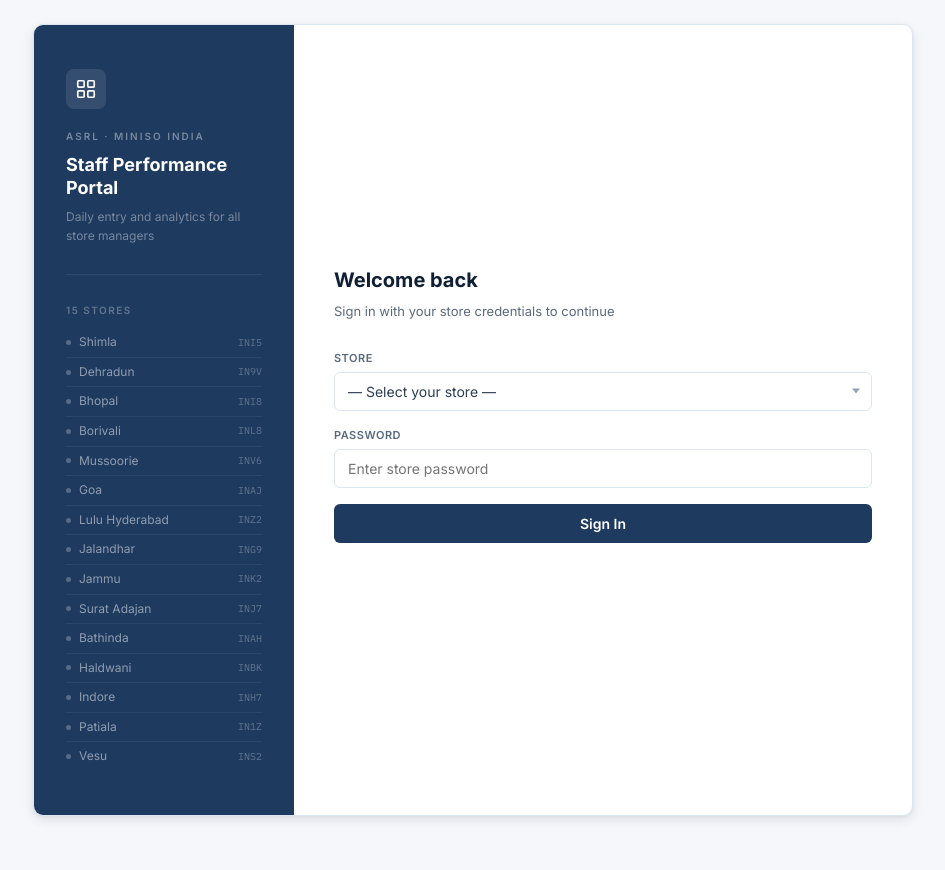
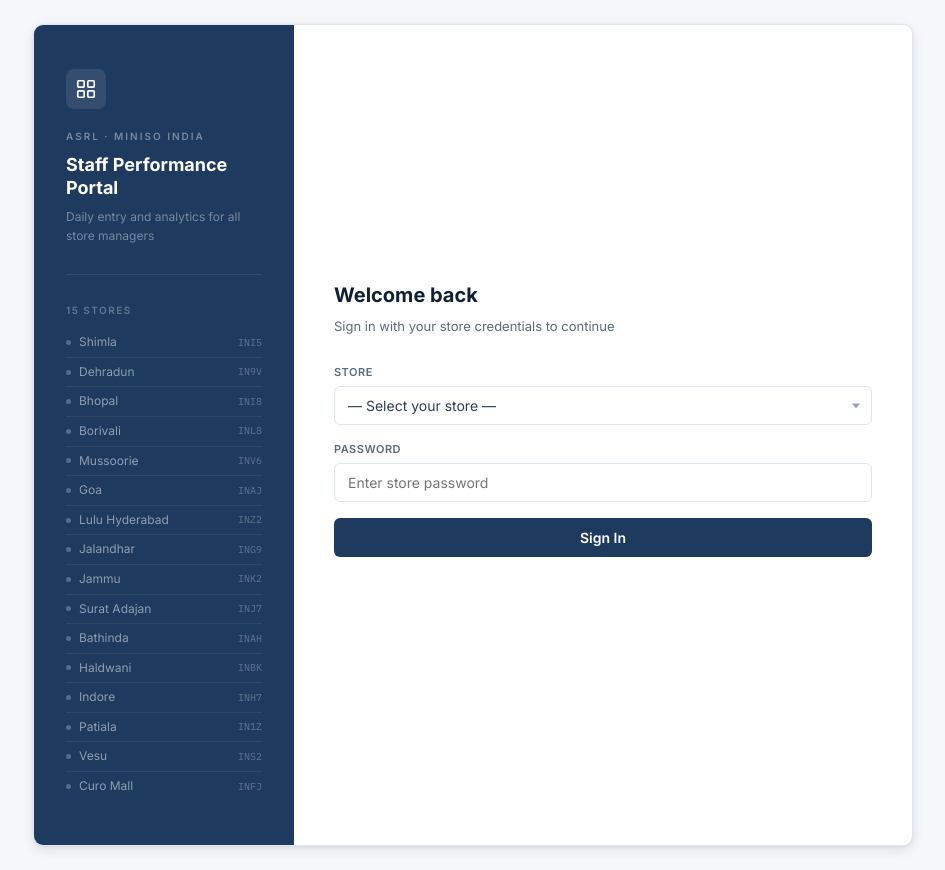
Before and after one commit to minis589/Asrl_Staffperformance, a plain HTML site: page index.html in a window 1280 px wide. Shown: the whole page, without its empty margins (167-1112 px from the left). Before the commit the page ends 840 px from the top, so only its background shows below. Drawn offline with Linux system fonts and the light colour scheme.

Commit message:
Update index.html

```diff
--- a/index.html
+++ b/index.html
@@ -594,6 +594,7 @@ table.et input:focus, table.et select:focus {
               <option value="INH7">Indore  (INH7)</option>
               <option value="IN1Z">Patiala  (IN1Z)</option>
               <option value="INS2">Vesu  (INS2)</option>
+              <option value="INFJ">Curo Mall  (INFJ)</option>
               </optgroup>
             </select>
           </div>
@@ -781,7 +782,7 @@ table.et input:focus, table.et select:focus {
               <option value="INK2">Jammu</option><option value="INJ7">Surat Adajan</option>
               <option value="INAH">Bathinda</option><option value="INBK">Haldwani</option>
               <option value="INH7">Indore</option><option value="IN1Z">Patiala</option>
-              <option value="INS2">Vesu</option>
+              <option value="INS2">Vesu</option><option value="INFJ">Curo Mall</option>
             </select>
           </div>
         </div>
@@ -839,7 +840,7 @@ var STORES = [
   {code:'INK2',name:'Jammu'},{code:'INJ7',name:'Surat Adajan'},
   {code:'INAH',name:'Bathinda'},{code:'INBK',name:'Haldwani'},
   {code:'INH7',name:'Indore'},{code:'IN1Z',name:'Patiala'},
-  {code:'INS2',name:'Vesu'}
+  {code:'INS2',name:'Vesu'},{code:'INFJ',name:'Curo Mall'}
 ];
 
 // ══ API ══════════════════════════════════════════════════════
```
